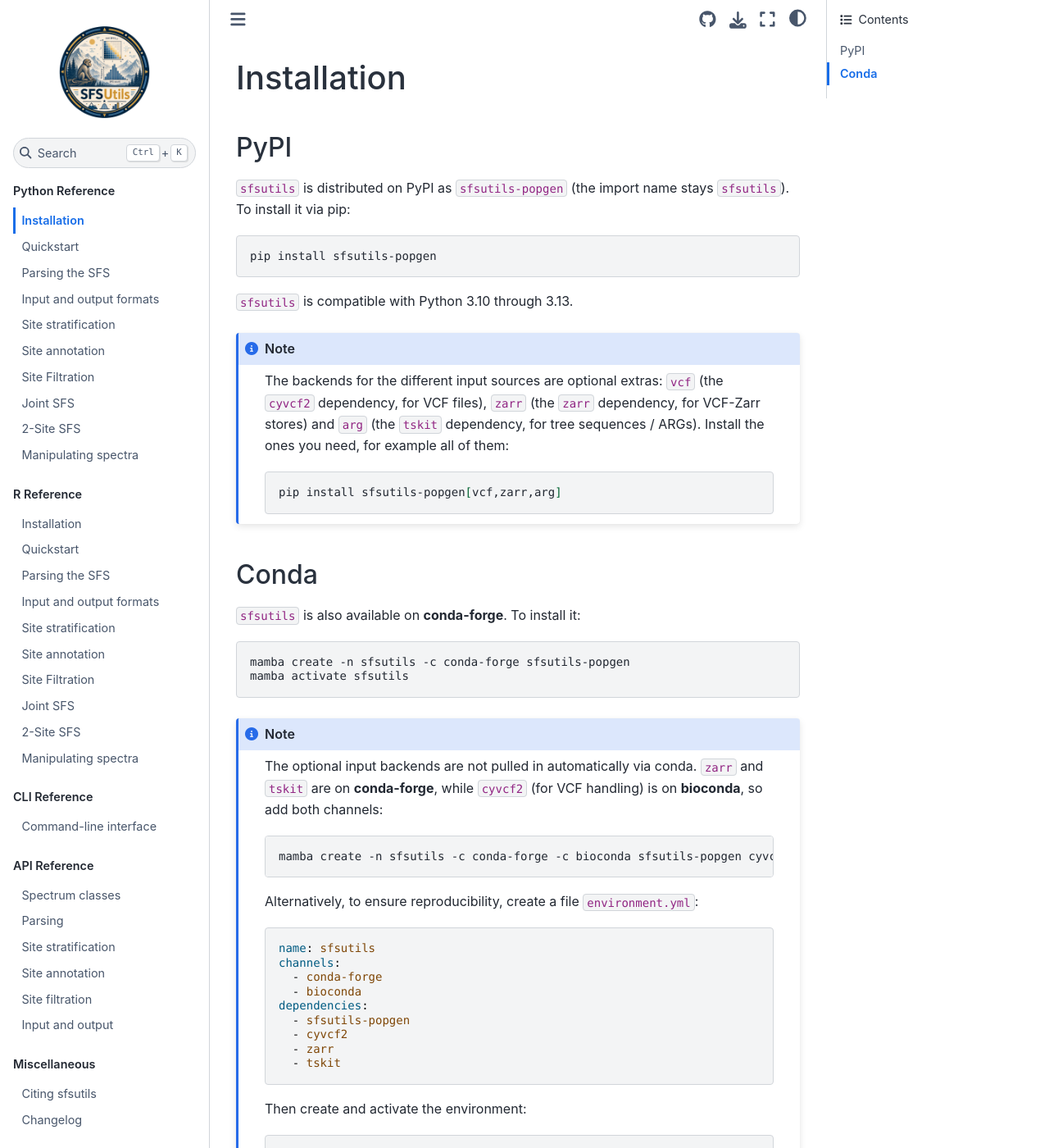
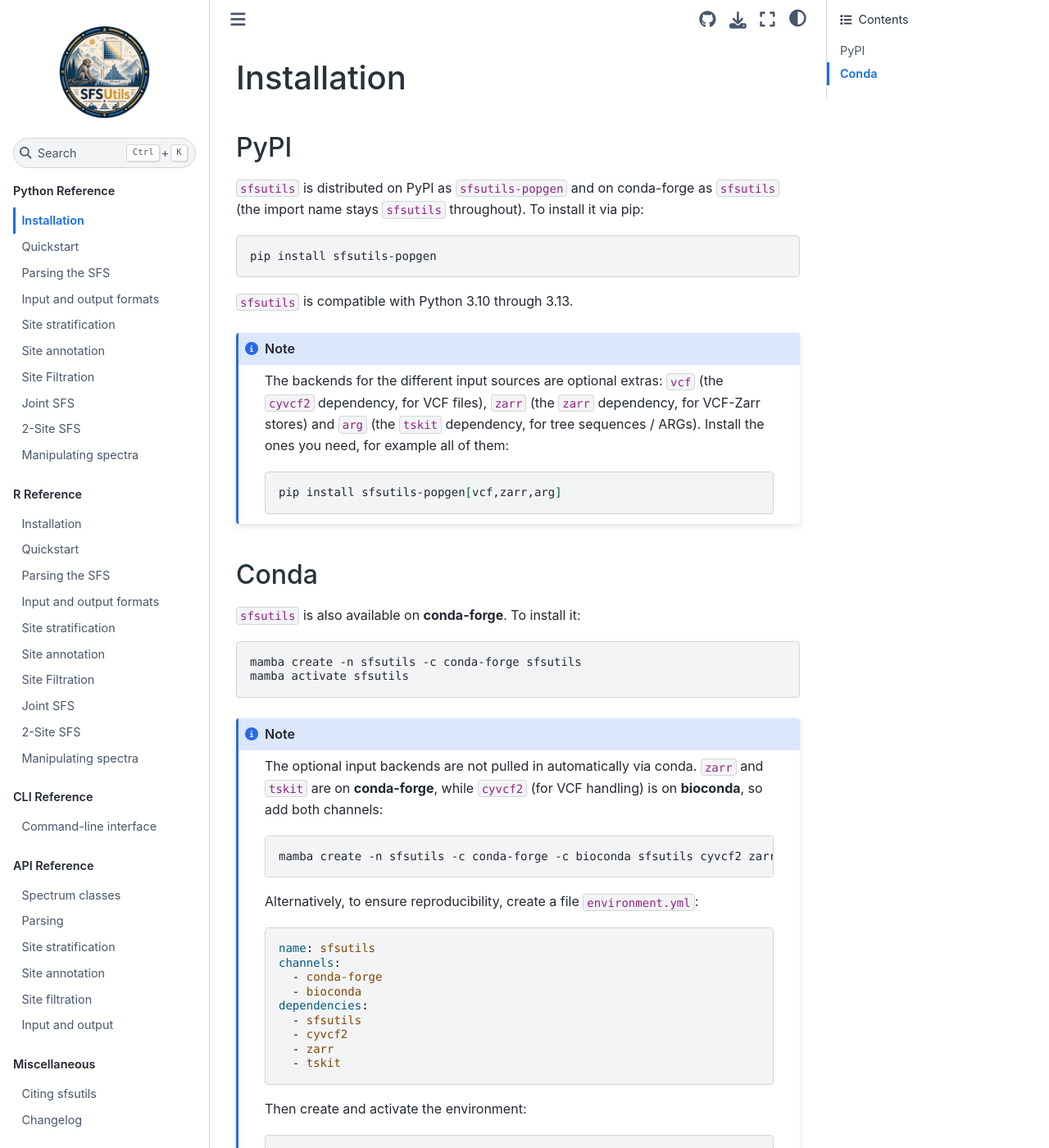
Before and after one commit to Sendrowski/SFSUtils, a Sphinx documentation site: the page built from docs/reference/Python/installation.rst, in a window 1280 px wide and 1400 px high. Shown: the whole window at 82% size. Built offline with Sphinx 7.4.7 and the Sphinx Book theme 1.1.4, drawn with Linux system fonts in a browser that asks for light colours.

Commit message:
Use 'sfsutils' as the conda-forge package name
The conda-forge namespace is separate from PyPI, so the package can keep the
clean 'sfsutils' name there (pip stays 'sfsutils-popgen'). The recipe pulls its
source from the sfsutils-popgen PyPI sdist and pins the 0.1.0b1 sha256.

```diff
--- a/docs/reference/Python/installation.rst
+++ b/docs/reference/Python/installation.rst
@@ -5,7 +5,7 @@ Installation
 
 PyPI
 ^^^^
-``sfsutils`` is distributed on PyPI as ``sfsutils-popgen`` (the import name stays ``sfsutils``). To install it via pip:
+``sfsutils`` is distributed on PyPI as ``sfsutils-popgen`` and on conda-forge as ``sfsutils`` (the import name stays ``sfsutils`` throughout). To install it via pip:
 
 .. code-block:: bash
 
@@ -29,7 +29,7 @@ Conda
 
 .. code-block:: bash
 
-   mamba create -n sfsutils -c conda-forge sfsutils-popgen
+   mamba create -n sfsutils -c conda-forge sfsutils
    mamba activate sfsutils
 
 .. note::
@@ -39,7 +39,7 @@ Conda
 
    .. code-block:: bash
 
-      mamba create -n sfsutils -c conda-forge -c bioconda sfsutils-popgen cyvcf2 zarr tskit
+      mamba create -n sfsutils -c conda-forge -c bioconda sfsutils cyvcf2 zarr tskit
 
    Alternatively, to ensure reproducibility, create a file ``environment.yml``:
 
@@ -50,7 +50,7 @@ Conda
        - conda-forge
        - bioconda
      dependencies:
-       - sfsutils-popgen
+       - sfsutils
        - cyvcf2
        - zarr
        - tskit
--- a/docs/reference/R/installation.rst
+++ b/docs/reference/R/installation.rst
@@ -42,7 +42,7 @@ The ``sfsutils`` R package serves as a wrapper around the Python library but re-
 
    .. code-block:: bash
 
-      mamba create -n sfsutils -c conda-forge -c bioconda sfsutils-popgen cyvcf2 zarr tskit
+      mamba create -n sfsutils -c conda-forge -c bioconda sfsutils cyvcf2 zarr tskit
 
    Then point reticulate at that environment before loading the package:
 
```
Also changed, not shown: 1 other file.
